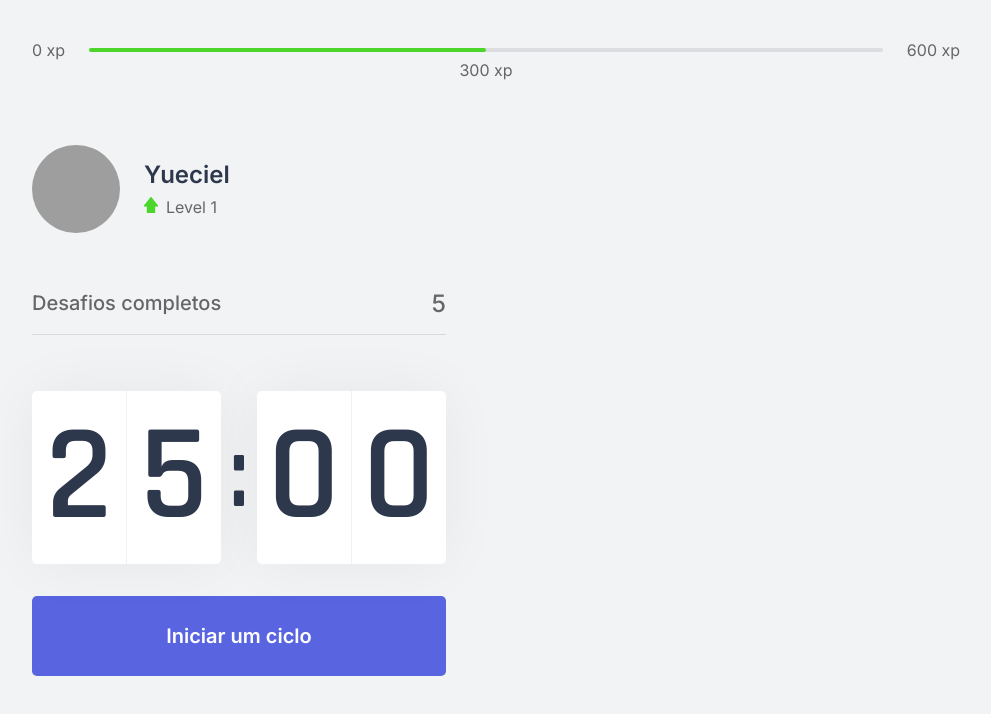
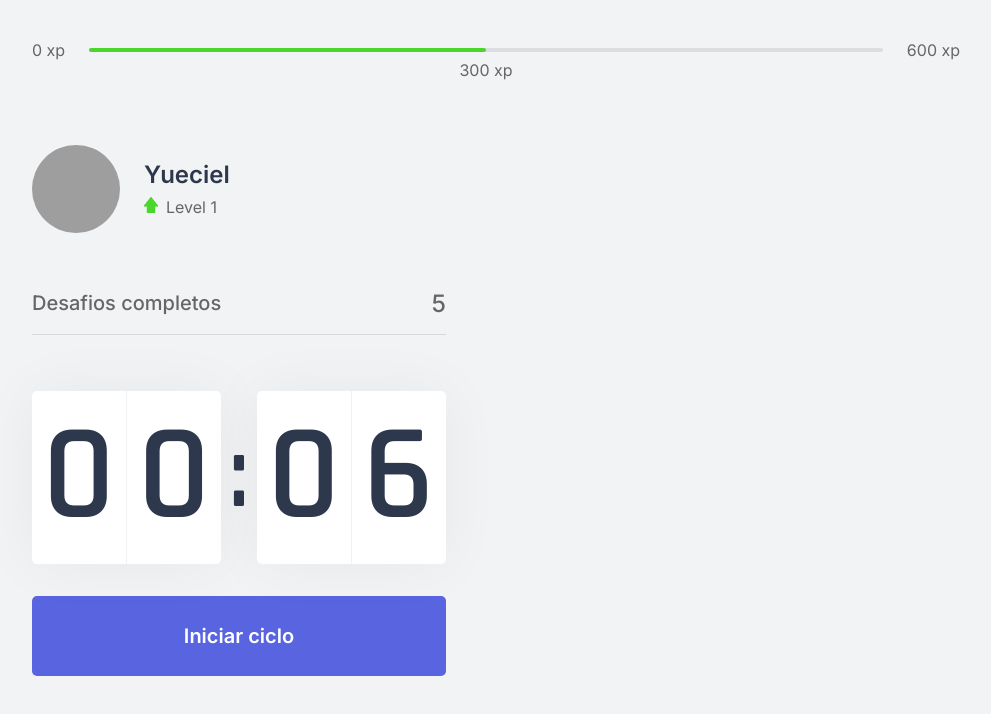
Before and after one commit to Yueciel/moveit, a Next.js app: page / in a window 1280 px wide. Shown: the top 714 px of the page, without its empty margins (144-1135 px from the left). Built offline with nearby package versions, Linux system fonts and the light colour scheme; grey boxes are pictures that could not be loaded.

Commit message:
Countdown button improvements and cursor not allowed tool implemented

```diff
--- a/src/components/Countdown.tsx
+++ b/src/components/Countdown.tsx
@@ -1,9 +1,14 @@
 import { useState, useEffect } from 'react';
 import styles from '../styles/components/Countdown.module.css';
 
+
+let countdownTimeout: NodeJS.Timeout
+
+
 export function Countdown() {
-    const [time, setTime] = useState(25 * 60);
-    const [active, setActive] = useState(false);
+    const [time, setTime] = useState(0.1 * 60);
+    const [isActive, setIsActive] = useState(false);
+    const [hasFinished, setHasFinished] = useState(false);
 
     const minutes = Math.floor(time / 60);
     const seconds = time % 60;
@@ -12,16 +17,30 @@
     const [secondLeft, secondRight] = String(seconds).padStart(2, '0').split('');
 
     function startCountdown() {
-        setActive(true);
+        setIsActive(true);
     }
 
+
+    function resetCountdown () {
+        clearTimeout(countdownTimeout);
+        setIsActive(false);
+        setTime(0.1 * 60);
+
+    }
+
+
     useEffect(() => {
-        if (active && time > 0) {
-            setTimeout(() => {
+        if (isActive && time > 0) {
+            countdownTimeout =   setTimeout(() => {
                 setTime (time - 1);
             }, 1000)
+        } else if (isActive && time ==0) {
+            setHasFinished(true);
+            setIsActive(false);
+
         }
-}, [active, time])
+}, [isActive, time])
+
 
     return(
         <div>
@@ -37,11 +56,38 @@
             </div>
         </div>
 
-        <button type="button" className={styles.countdownButton}
-        onClick={startCountdown}
+        {hasFinished ? (
+        <button disabled
+         type="button" className={styles.countdownButton}
         >
-            Iniciar um ciclo
+            Ciclo encerrado
+
             </button>
-            </div>
+        ) : (
+            <div>
+            { isActive ? (
+
+                <button type="button" className={`${styles.countdownButton} ${styles.countdownButtonActive}`}
+                onClick={resetCountdown}
+                >
+                    Abandonar ciclo
+
+                    </button>
+
+                ) : (
+
+                    <button type="button" className={styles.countdownButton}
+                onClick={startCountdown}
+                >
+                    Iniciar ciclo
+
+                    </button>
+                ) }
+                </div>
+
+
+        )}
+
+     </div>
     );
 }
--- a/src/styles/components/Countdown.module.css
+++ b/src/styles/components/Countdown.module.css
@@ -59,6 +59,24 @@
     transition: background-color 0.2s;
 }
 
-.countdownButton:hover {
+.countdownButton:not(:disabled):hover {
     background: var(--blue-dark);
 }
+
+
+.countdownButtonActive {
+    background: var(--white);
+    color: var(--tittle);
+}
+
+
+.countdownButtonActive:not(:disabled):hover {
+    background: var(--red);
+    color: var(--white);
+}
+
+.countdownButton:disabled {
+    background: var(--white);
+    color: var(--text);
+    cursor: not-allowed;
+}
```
